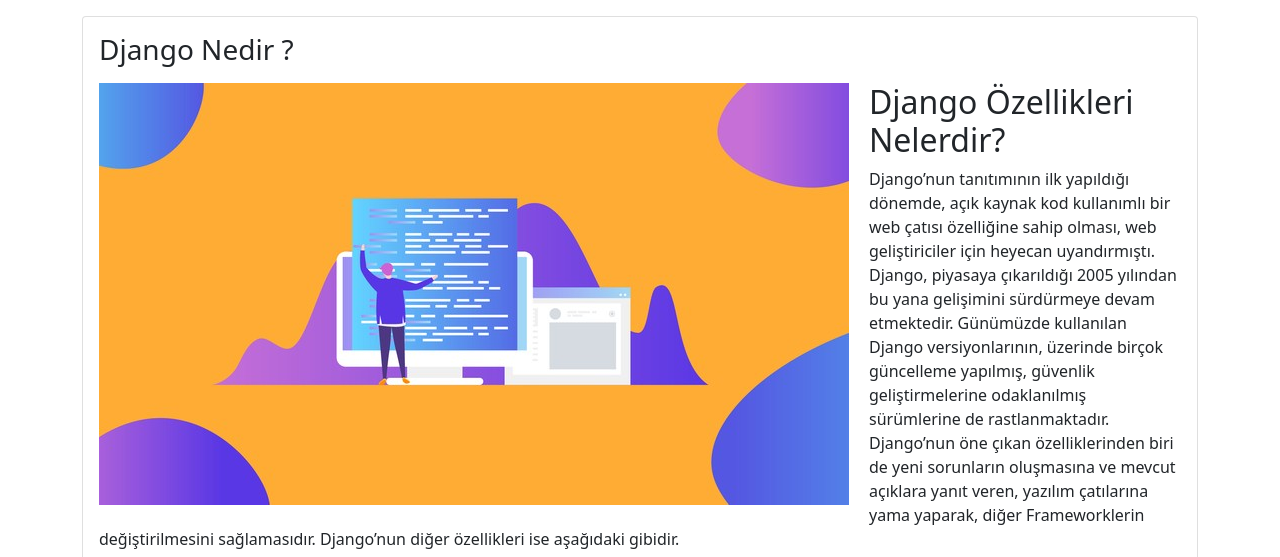
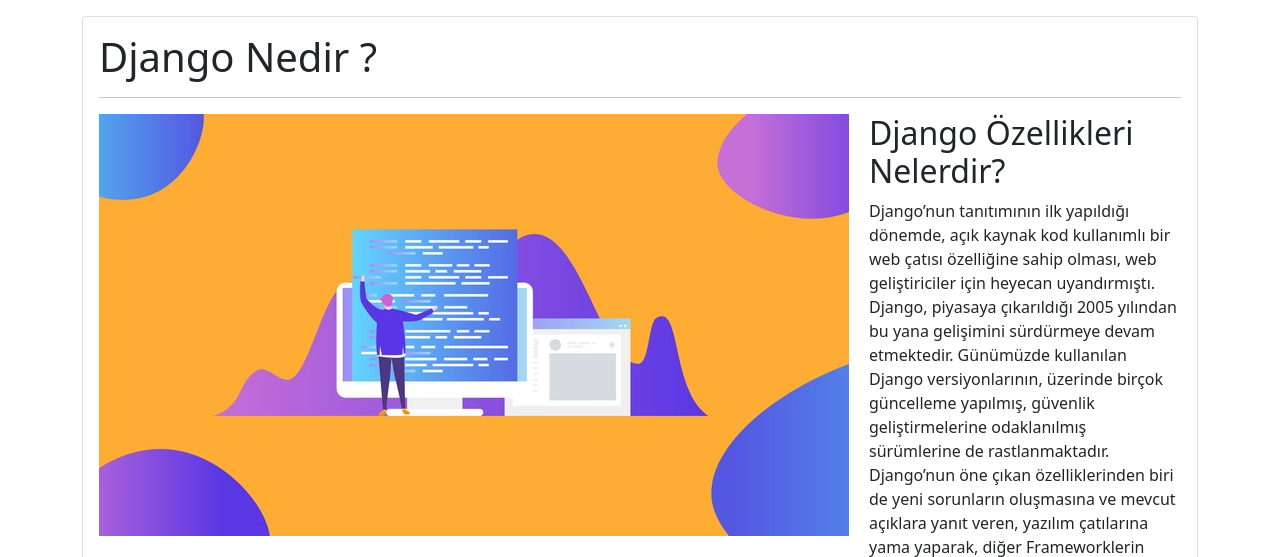
Before and after one commit to ozeldogukan/Django-Work, a Django app: a page that uses blog/templates/blog/blog_detail.html in a window 1280 px wide. Shown: the part 56-613 px from the top of the page. Run offline with Django 3.2, Linux system fonts and the light colour scheme; data comes from the database, SQL or seed files in the repository; parts of the project's set-up code (start-up, migrations or seed data) failed here and were passed over; some libraries are stand-ins or nearby versions.

Commit message:
PEP-8 Changes

```diff
--- a/blog/templates/blog/blog_detail.html
+++ b/blog/templates/blog/blog_detail.html
@@ -13,10 +13,11 @@
                 <div class="card mb-3">
                   <div class="row">
                       <div class="col-md-12">
-                          <div class="card-body">
-                              <h1 class="card-title h3 mb-3 ">
+                          <div class="card-body ">
+                              <h1 class="card-title h1 mb-3 ">
                                       {{ blog.title|title }}
                               </h1>
+                              <hr>
                                <img src="{{ blog.image.url }}" alt="" class="img-fluid" style="float:left; margin-right:20px; margin-bottom: 20px; ">
 
                               <p class="card-text">{{ blog.description|safe }}</p>
```
